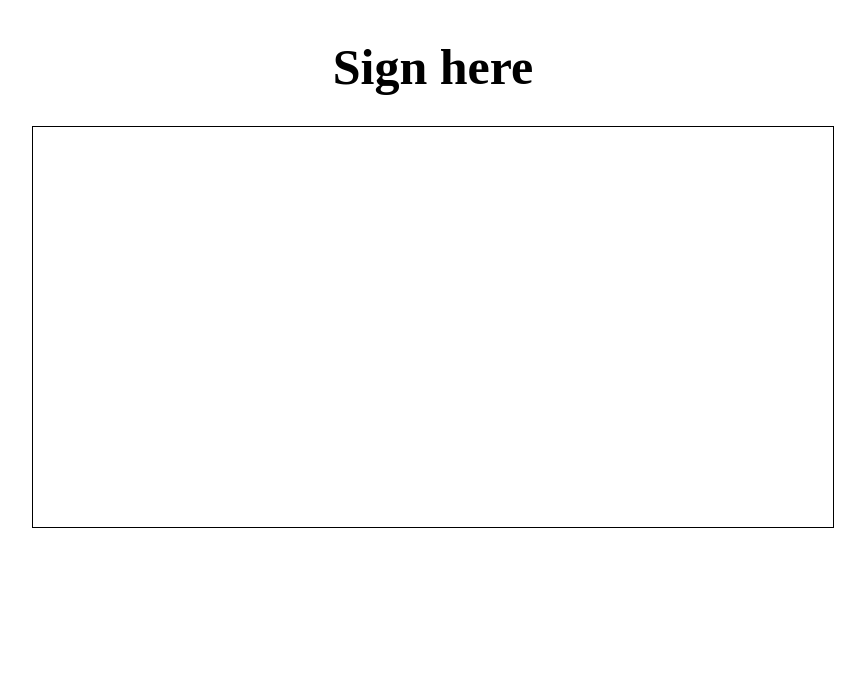
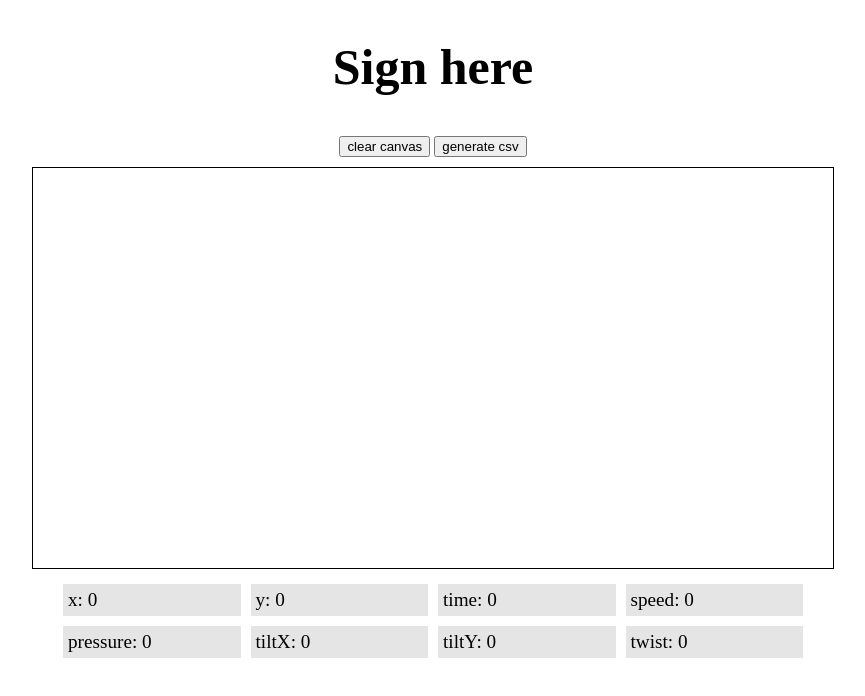
Before and after one commit to maliknajjar/graphometric_signature_front_end, a SvelteKit app: page / in a window 1280 px wide. Shown: the top 696 px of the page, without its empty margins (207-1072 px from the left). Built offline with nearby package versions, Linux system fonts and the light colour scheme.

Commit message:
progress

```diff
--- a/package.json
+++ b/package.json
@@ -11,6 +11,7 @@
 	},
 	"devDependencies": {
 		"@sveltejs/adapter-auto": "^3.0.0",
+		"@sveltejs/adapter-node": "^5.0.1",
 		"@sveltejs/kit": "^2.0.0",
 		"@sveltejs/vite-plugin-svelte": "^3.0.0",
 		"svelte": "^4.2.7",
--- a/src/routes/+page.svelte
+++ b/src/routes/+page.svelte
@@ -2,18 +2,33 @@
 <script lang="ts">
     import { onMount } from "svelte";
 
+    let x: any = 0;
+    let y: any = 0;
+    let time: any = 0;
+    let real_speed: any = 0;
+    let speed: any = 0;
+    let pressure: any = 0;
+    let real_pressure: any = 0;
+    let tiltX: any = 0;
+    let tiltY: any = 0;
+    let twist: any = 0;
+
+    let signatureData: any = [];
+
     onMount(() => {
-        const canvas = document.getElementById('drawCanvas') as HTMLCanvasElement;
+        const canvas = document.querySelector('canvas') as HTMLCanvasElement;
         const ctx = canvas.getContext('2d');
+
+        if (!ctx) {
+            alert('Canvas Context is null')
+            throw new Error("Context is null");
+        }
 
         let prev_x: number = 0;
         let prev_y: number = 0;
         let prev_time: number = 0;
 
-        if (!ctx) {
-            alert('Drawing Context is null')
-            throw new Error("Context is null");
-        }
+        ctx.lineWidth = 2;
 
         let isDrawing = false;
 
@@ -27,27 +42,30 @@
 
         canvas.addEventListener('pointermove', function(event) {
             if (!isDrawing) return;
-            const x = event.clientX - canvas.offsetLeft;
-            const y = event.clientY - canvas.offsetTop;
-            const time = event.timeStamp;
+            x = event.clientX - canvas.offsetLeft;
+            y = event.clientY - canvas.offsetTop;
+            time = event.timeStamp;
             const distance = Math.sqrt(Math.pow(x - prev_x, 2) + Math.pow(y - prev_y, 2));
             const timeDiff = time - prev_time;
-            const speed = distance / timeDiff;
+            real_speed = distance / timeDiff;
+            speed = real_speed.toFixed(4);
 
-            console.log('TTTTTTTTTTTTTTTTTTTTTTTTTTTTTTTTTTTTTTTT');
-            console.log('x, y: ', x, y);
-            console.log('distance: ', distance);
-            console.log('prev_time: ', prev_time);
-            console.log('time: ', time);
-            console.log('time diff: ', timeDiff);
-            console.log('speed: ', speed);
-            console.log('pressure: ', event.pressure);
-            console.log('tangentialPressure: ', event.tangentialPressure);
-            console.log('tiltX: ', event.tiltX);
-            console.log('tiltY: ', event.tiltY);
-            console.log('twist: ', event.twist);
-            console.log('pointer type: ', event.pointerType);
-            console.log('time stamp: ', event.timeStamp);
+            real_pressure = event.pressure;
+            pressure = real_pressure.toFixed(4);
+            tiltX = event.tiltX;
+            tiltY = event.tiltY;
+            twist = event.twist;
+
+            signatureData.push([
+                x,
+                y,
+                time,
+                real_speed,
+                real_pressure,
+                tiltX,
+                tiltY,
+                twist,
+            ]);
 
             ctx.lineTo(x, y);
             ctx.stroke();
@@ -58,10 +76,6 @@
             prev_time = time;
         });
 
-        canvas.addEventListener('pointerover', function() {
-            console.log('Pointer Over Event');
-        });
-
         canvas.addEventListener('pointerup', function() {
             isDrawing = false;
         });
@@ -70,18 +84,101 @@
             isDrawing = false;
         });
     });
+
+    function clearCanvas() {
+        const canvas = document.querySelector('canvas') as HTMLCanvasElement;
+        var ctx = canvas.getContext('2d');
+        if (!ctx) {
+            alert('Canvas Context is null')
+            throw new Error("Context is null");
+        }
+
+        // Clear the entire canvas
+        ctx.clearRect(0, 0, canvas.width, canvas.height);
+
+        // clear saved signature data
+        signatureData = [];
+    }
+
+    function arrayToCSV(data: any) {
+        return data.map((row: any) => row.join(',')).join('\n');
+    }
+
+    function downloadCSV(csvContent: any, fileName: any) {
+        const content = arrayToCSV(csvContent);
+        const blob = new Blob([content], { type: 'text/csv' });
+        const url = URL.createObjectURL(blob);
+        const a = document.createElement('a');
+        a.href = url;
+        a.download = fileName;
+        document.body.appendChild(a);
+        a.click();
+        document.body.removeChild(a);
+        URL.revokeObjectURL(url);
+    }
+
+    function generateCsv() {
+        const headerArray = [
+            'x',
+            'y',
+            'time_stamp',
+            'speed',
+            'pressure',
+            'tiltX',
+            'tiltY',
+            'twist',
+        ];
+
+        const data = [
+            headerArray,
+            ...signatureData,
+        ];
+
+        downloadCSV(data, 'signature.csv');
+    }
 </script>
 
 <div class="container">
     <div class="sign_here">Sign here</div>
-    <canvas id="drawCanvas" width="800" height="400">
+    <div class="buttons_container">
+        <button on:click={clearCanvas}>clear canvas</button>
+        <button on:click={generateCsv}>generate csv</button>
+    </div>
+    <canvas width="800" height="400">
         Your browser does not support the HTML5 canvas element.
     </canvas>
+    <div class="information_container">
+        <div class="x_container">
+            x: <span class="x_value" contenteditable="plaintext-only" bind:innerText={x}>0</span>
+        </div>
+        <div class="y_container">
+            y: <span class="y_value" contenteditable="plaintext-only" bind:innerText={y}>0</span>
+        </div>
+        <div class="time_container">
+            time: <span class="time_value" contenteditable="plaintext-only" bind:innerText={time}>0</span>
+        </div>
+        <div class="speed_container">
+            speed: <span class="speed_value" contenteditable="plaintext-only" bind:innerText={speed}>0</span>
+        </div>
+        <div class="pressure_container">
+            pressure: <span class="pressure_value" contenteditable="plaintext-only" bind:innerText={pressure}>0</span>
+        </div>
+        <div class="tiltX_container">
+            tiltX: <span class="tiltX_value" contenteditable="plaintext-only" bind:innerText={tiltX}>0</span>
+        </div>
+        <div class="tiltY_container">
+            tiltY: <span class="tiltY_value" contenteditable="plaintext-only" bind:innerText={tiltY}>0</span>
+        </div>
+        <div class="twist_container">
+            twist: <span class="twist_value" contenteditable="plaintext-only" bind:innerText={twist}>0</span>
+        </div>
+    </div>
 </div>
 
 <style>
     .container {
         display: flex;
+        gap: 10px;
         align-items: center;
         justify-content: center;
         flex-direction: column;
@@ -99,4 +196,20 @@
         border: 1px solid #000;
         cursor: crosshair;
     }
+
+    .information_container {
+        display: flex;
+        flex-wrap: wrap;
+        width: 100%;
+        max-width: 750px;
+    }
+
+    .information_container > * {
+        background-color: rgba(0, 0, 0, 0.1);
+        padding: 5px;
+        margin: 5px;
+        flex: 1;
+        font-size: larger;
+        min-width: 150px;
+    }
 </style>
--- a/svelte.config.js
+++ b/svelte.config.js
@@ -1,4 +1,5 @@
-import adapter from '@sveltejs/adapter-auto';
+// import adapter from '@sveltejs/adapter-auto';
+import adapter from '@sveltejs/adapter-node';
 import { vitePreprocess } from '@sveltejs/vite-plugin-svelte';
 
 /** @type {import('@sveltejs/kit').Config} */
```
Also changed, not shown: 1 other file (tests, documents, lock files or other folders).
